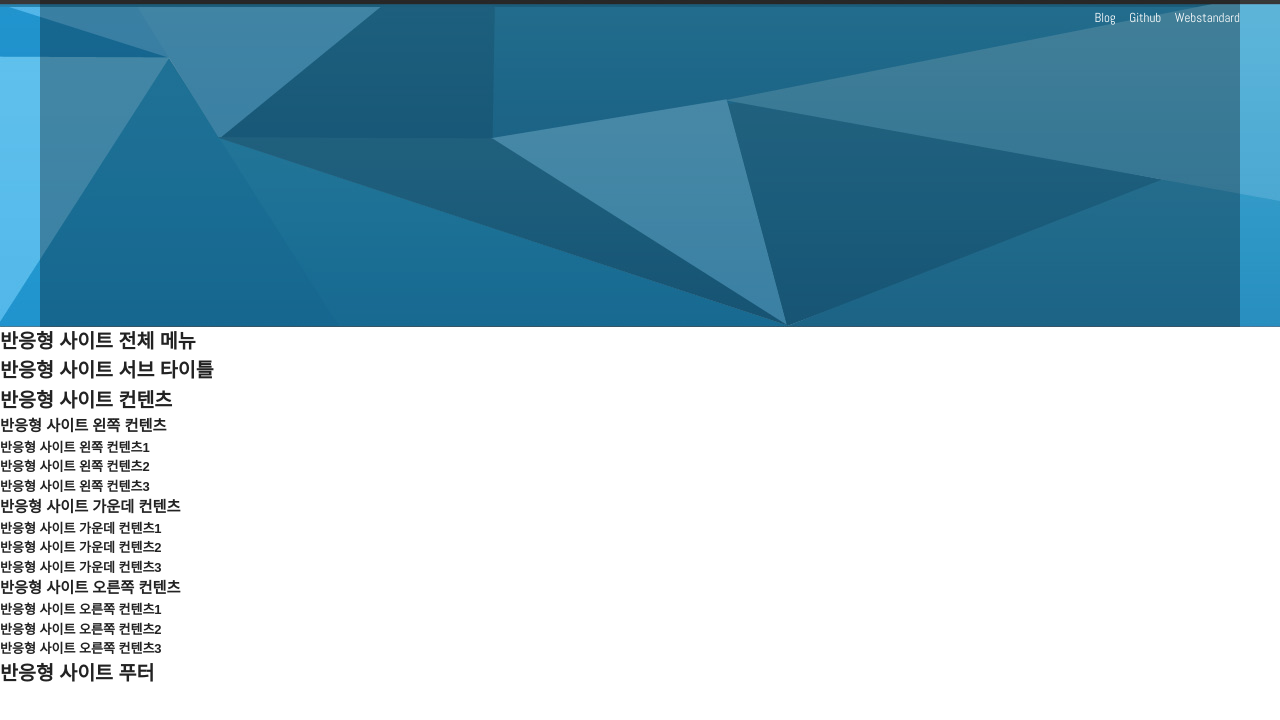
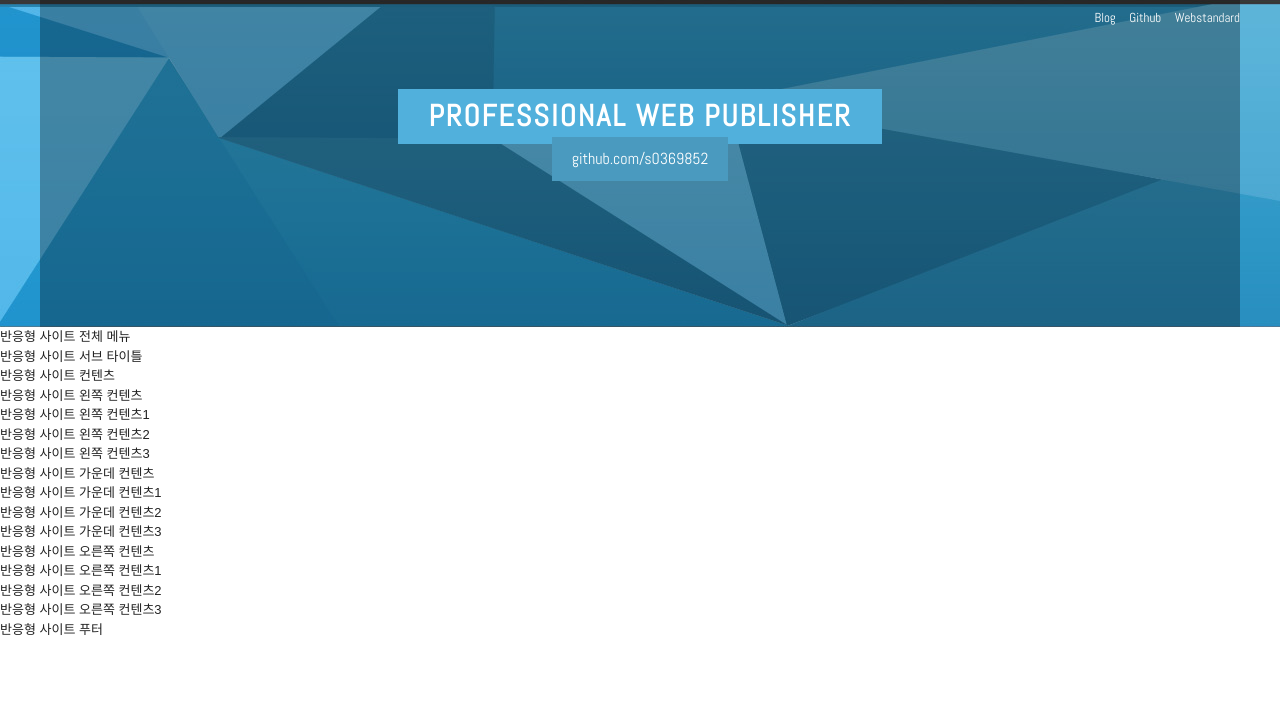
Before and after one commit to s0369852/responsive, a plain HTML site: page index.html in a window 1280 px wide. Drawn offline with Linux system fonts and the light colour scheme.

Commit message:
header_title part

```diff
--- a/css/reset.css
+++ b/css/reset.css
@@ -18,6 +18,18 @@ button, table {
     font-size: 13px;
     line-height: 1.5;
     color: #222;
+}
+
+/* 폰트 스타일 초기화 */
+em, address {font-style: none;}
+
+/* 블릿기호 초기화 */
+ul, ol, li {list-style: none;}
+
+/* 제목 태그 초기화 */
+h1, h2, h3, h4, h5, h6 {
+    font-size: 13px;
+    font-weight: normal;
 }
 
 /* 대체 텍스트 */
--- a/css/style.css
+++ b/css/style.css
@@ -10,7 +10,7 @@
 /* 레이아웃 */
 #header {background: url(../img/header_bg.jpg) repeat-x center top;}
 
-/* 헤더 */
+/* 헤더 메뉴 */
 .header {height: 327px;}
 .header .header_menu {text-align: right;}
 .header .header_menu a {
@@ -31,6 +31,64 @@
  /* inline구조에서는 상하값이 안먹힌다.(margin, padding) -> display: inline-block; */
 .header .header_menu a:hover {color: #ccc;}
 
+/* 헤더 타이틀 */
+.header_title {
+    margin-top: 55px;
+    text-align: center;
+    font-family: 'Abel', sans-serif;
+}
+.header_title h1 {
+    padding: 5px 30px 5px 30px;
+    display: inline-block;
+    font-size: 30px;
+    text-transform: uppercase;
+    letter-spacing: 2px;
+    font-weight: 900;
+    color: #ffffff;
+    background: #51b0dc;
+    transition: box-shadow 0.3s ease-in-out;
+    -webkit-transition: box-shadow 0.3s ease-in-out;
+    -moz-transition: box-shadow 0.3s ease-in-out;
+    -ms-transition: box-shadow 0.3s ease-in-out;
+    -o-transition: box-shadow 0.3s ease-in-out;
+    /*transition은 ":hover"가 아닌 원본에다가 효과를 준다.*/
+    /*transition: transition-property | transition-duration | transition-timing-function | transition-delay */
+    /*
+    transition-property => transition의 적용 여부를 정의. (적용 하고자 하는 속성값)
+    transition-duration => 요소의 움직임의 지속시간을 정의.
+    transition-timing-function => 요소의 움직임 기능을 정의.
+    transition-delay => 요소의 움직임의 시간을 지연시킨다.
+    */
+}
+.header_title h1:hover {
+    box-shadow:
+        inset -9em 0 0 0 #257fac,
+        inset 9em 0 0 0 #257fac
+        /* box-shadow : none | h-shadow(수평) | v-shadow(수직) | blur | spread | color | inset */
+        /* inset => 내부 그림자 생성. "%"단위는 먹지 않는다. 반응형이기 때문에 em,rem 등의 상대적인 단위로 나타내준다. */
+        /* 반응형에서 가장 중요한 것은 상대적인 단위로 표현하는 것이다. px보다는 %나, em, rem 등. */
+}
+/* css3부터는 속성을 2개 이상 주고 싶으면 ","를 이용해서 작업할 수 있다. */
+.header_title a {
+    margin-top: -7px;
+    padding: 10px 20px 10px 20px;
+    display: inline-block;
+    font-size: 16px;
+    color: #ffffff;
+    background: #4a9abf;
+    transition: box-shadow 0.5s ease-in-out;
+    -webkit-transition: box-shadow 0.5s ease-in-out;
+    -moz-transition: box-shadow 0.5s ease-in-out;
+    -ms-transition: box-shadow 0.5s ease-in-out;
+    -o-transition: box-shadow 0.5s ease-in-out;
+}
+.header_title a:hover {
+    box-shadow:
+    0 0 0 5px rgba(75,154,191,.9) inset,
+    0 0 0 100px rgba(0,0,0,.1) inset
+    /* inset은 앞에다가 쓸 수도 있고, 뒤에다가 쓸 수도 있다. */
+}
+
 
 /* 미디어 쿼리 */
 @media (max-width: 1220px) {
--- a/index.html
+++ b/index.html
@@ -55,12 +55,19 @@
         <div class="container">
             <div class="row">
                 <div class="header">
-                    <h1 class="ir_so">반응형 사이트</h1>
                     <div class="header_menu">
                         <a href="#">Blog</a>
                         <a href="#">Github</a>
                         <a href="#">Webstandard</a>
                     </div>
+                    <!-- //header_menu -->
+
+                    <div class="header_title">
+                        <h1>Professional Web Publisher</h1><br>
+                        <a href="https://github.com/s0369852/responsive.git">github.com/s0369852</a>
+                    </div>
+                    <!-- //header_title -->
+
                 </div>
             </div>
         </div>
```
